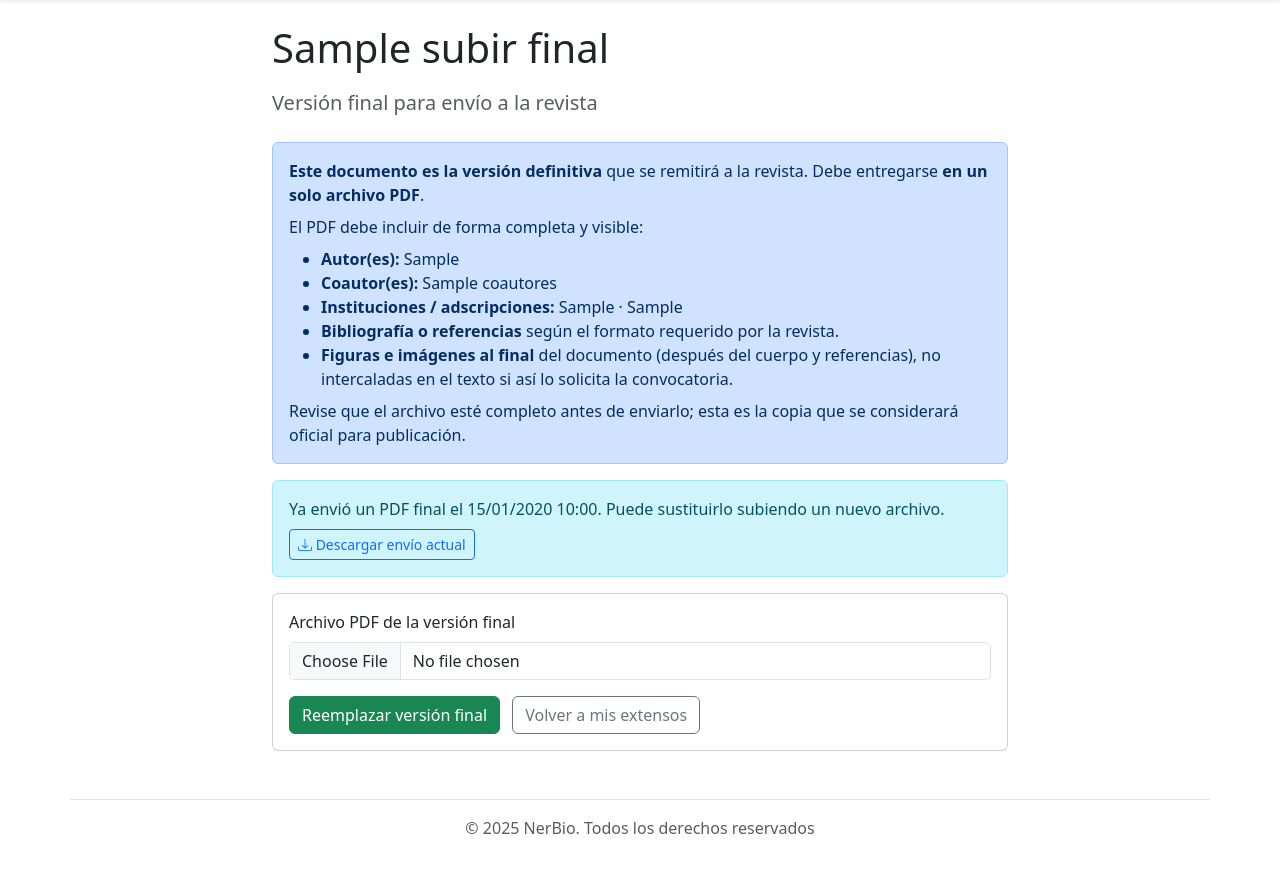
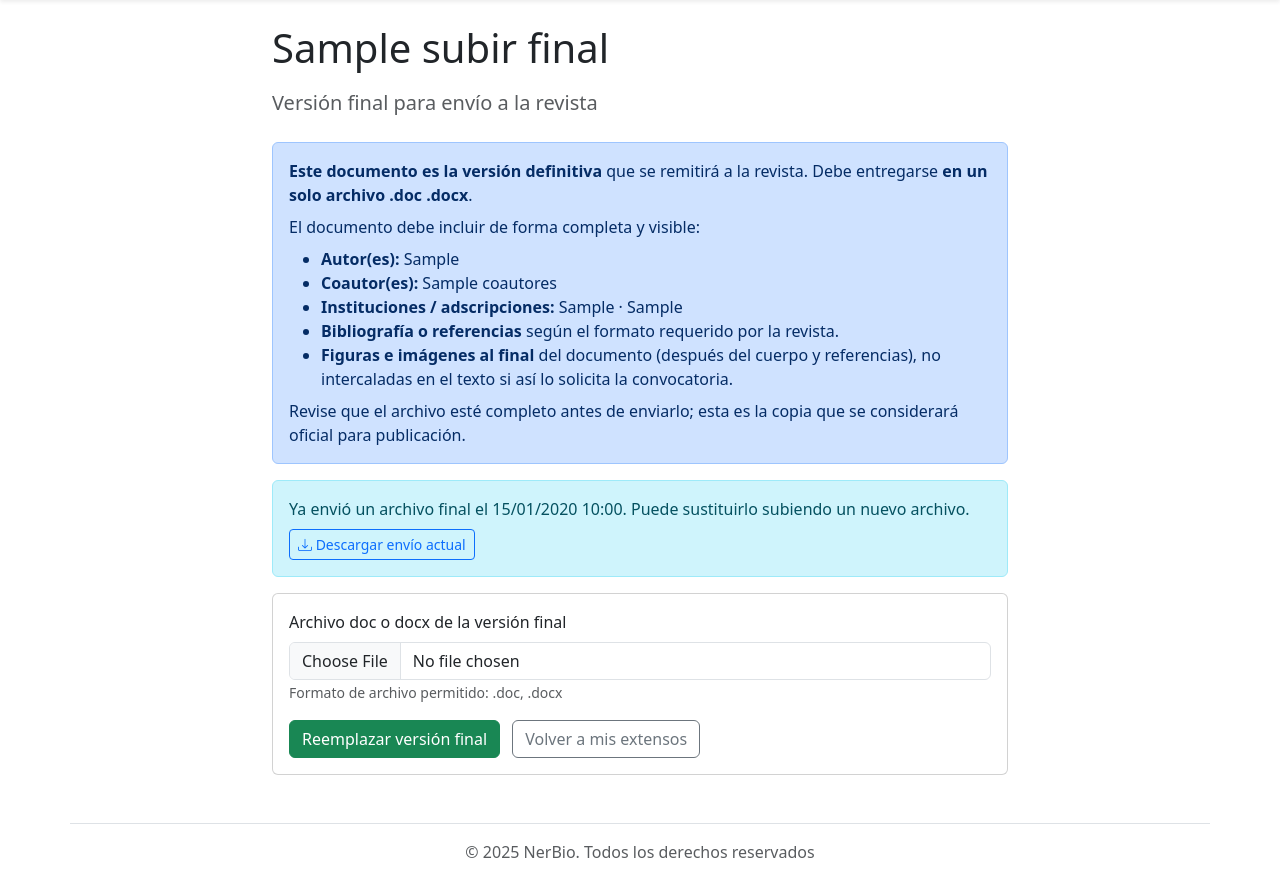
Before and after one commit to ItzDaft/cortex, a PHP site: template app/views/extenso/subir_final.php in a window 1280 px wide. Shown: the part 56-952 px from the top of the page. Before the commit the page ends 890 px from the top, so only its background shows below. Run offline with PHP 8.4, Linux system fonts and the light colour scheme; the template is opened without the code that fills it: most values are stand-ins (such as "Sample title", 1, 10 or a date in 2020); data that the repository does not hold is empty; some libraries are stand-ins or nearby versions.

Commit message:
arreglar los tipos de archivo solo a docx

```diff
--- a/app/views/extenso/subir_final.php
+++ b/app/views/extenso/subir_final.php
@@ -4,8 +4,8 @@
         <p class="lead text-muted mb-4">Versión final para envío a la revista</p>
 
         <div class="alert alert-primary">
-            <p class="mb-2"><strong>Este documento es la versión definitiva</strong> que se remitirá a la revista. Debe entregarse <strong>en un solo archivo PDF</strong>.</p>
-            <p class="mb-2">El PDF debe incluir de forma completa y visible:</p>
+            <p class="mb-2"><strong>Este documento es la versión definitiva</strong> que se remitirá a la revista. Debe entregarse <strong>en un solo archivo .doc .docx</strong>.</p>
+            <p class="mb-2">El documento debe incluir de forma completa y visible:</p>
             <ul class="mb-2">
                 <li><strong>Autor(es):</strong> <?php echo htmlspecialchars((string) ($subir_final['autor_principal'] ?? '')); ?></li>
                 <?php if (!empty(trim((string) ($subir_final['coautores'] ?? '')))): ?>
@@ -29,7 +29,7 @@
         <?php if (!empty($subir_final['vf_archivo_ruta'])): ?>
             <div class="alert alert-info d-flex flex-wrap align-items-center justify-content-between gap-2">
                 <span>
-                    Ya envió un PDF final el <?php echo date('d/m/Y H:i', strtotime($subir_final['vf_fecha_envio'])); ?>.
+                    Ya envió un archivo final el <?php echo date('d/m/Y H:i', strtotime($subir_final['vf_fecha_envio'])); ?>.
                     Puede sustituirlo subiendo un nuevo archivo.
                 </span>
                 <a href="<?php echo BASE_URL; ?>archivo/ver/extensos_finales/<?php echo htmlspecialchars($subir_final['vf_archivo_ruta']); ?>" target="_blank" class="btn btn-sm btn-outline-primary">
@@ -45,8 +45,9 @@
                 <form id="formSubirFinal" enctype="multipart/form-data">
                     <?php CSRFHelper::getTokenInput(); ?>
                     <div class="mb-3">
-                        <label for="archivo_extenso" class="form-label">Archivo PDF de la versión final</label>
-                        <input class="form-control" type="file" id="archivo_extenso" name="archivo_extenso" accept=".pdf,application/pdf" required>
+                        <label for="archivo_extenso" class="form-label">Archivo doc o docx de la versión final</label>
+                        <input class="form-control" type="file" id="archivo_extenso" name="archivo_extenso" accept=".doc,.docx,application/msword,application/vnd.openxmlformats-officedocument.wordprocessingml.document" required>
+                        <small class="form-text text-muted">Formato de archivo permitido: .doc, .docx</small>
                     </div>
                     <button type="submit" id="submitBtnFinal" class="btn btn-success">
                         <?php echo !empty($subir_final['vf_archivo_ruta']) ? 'Reemplazar versión final' : 'Enviar versión final'; ?>
```
Also changed, not shown: app/controllers/ExtensoController.php (+12 -5 lines).
